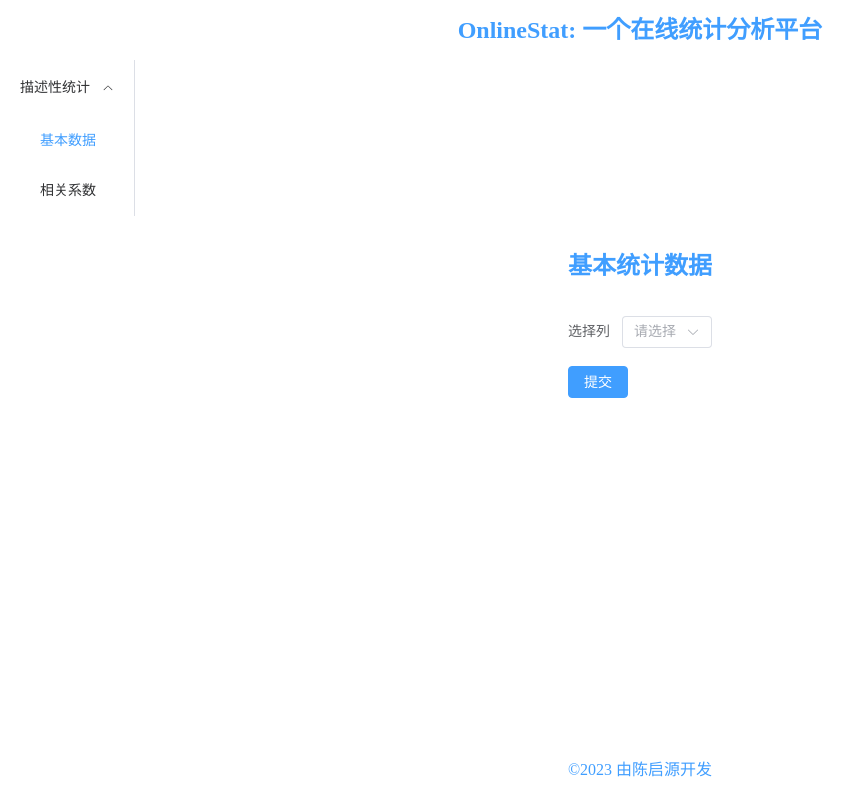
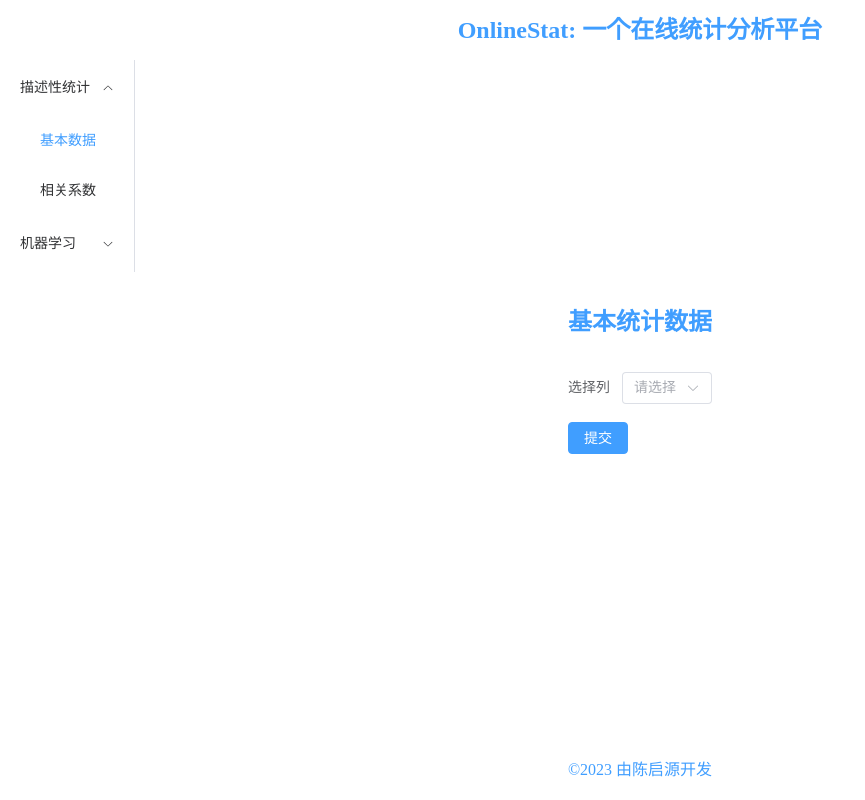
Before and after one commit to qychen2001/OnlineStat, a Vue app in the folder client/: page /analysis in a window 1280 px wide. Shown: the whole page, without its empty margins (0-865 px from the left). Built offline with nearby package versions, Linux system fonts and the light colour scheme.

Commit message:
update analysis page

```diff
--- a/client/src/views/AnalysisPage.vue
+++ b/client/src/views/AnalysisPage.vue
@@ -10,6 +10,20 @@
           </template>
           <el-menu-item index="1-1">基本数据</el-menu-item>
           <el-menu-item index="1-2">相关系数</el-menu-item>
+        </el-sub-menu>
+
+
+        <el-sub-menu index="2">
+          <template #title>
+            <span>机器学习</span>
+          </template>
+          <el-menu-item-group title="分类">
+            <el-menu-item index="2-1">决策树</el-menu-item>
+            <el-menu-item index="2-2">Logistic回归</el-menu-item>
+          </el-menu-item-group>
+          <el-menu-item-group title="回归">
+            <el-menu-item index="2-3">线性回归</el-menu-item>
+          </el-menu-item-group>
         </el-sub-menu>
       </el-menu>
     </el-aside>
@@ -27,7 +41,7 @@
 import {ref} from 'vue';
 import BasicStats from '../components/analysis/BasicStats.vue';
 import CorrelationStats from '../components/analysis/CorrelationStats.vue';
-import {ElContainer, ElHeader, ElAside, ElMenu, ElMenuItem, ElMain, ElFooter} from 'element-plus';
+import {ElContainer, ElHeader, ElAside, ElMenu, ElMenuItem, ElMain, ElFooter, ElSubMenu} from 'element-plus';
 
 // 用于动态切换组件的响应式引用
 const activeComponent = ref('');
```
